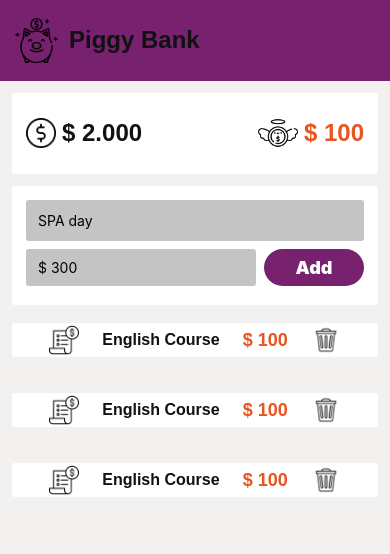
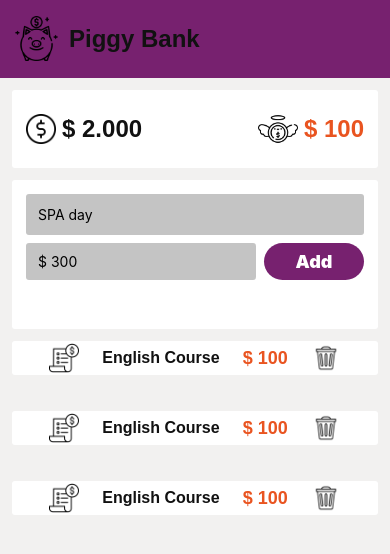
Before and after one commit to analiseburtet/PiggyBank-App, a React Native app: screen / in a window 390 px wide. Shown: the top 554 px of the page. Built offline with nearby package versions, Linux system fonts and the light colour scheme.

Commit message:
ajustar padding do componente form

```diff
--- a/src/components/Form.js
+++ b/src/components/Form.js
@@ -35,8 +35,9 @@ const styles =  StyleSheet.create({
         borderRadius: 3,
         margin: 12,
         marginTop: 0,
-        paddingBottom: 0,
-        paddingTop: 14
+        marginBottom: 6,
+        paddingVertical: 14,
+        paddingBottom: 36
     },
     input: {
         backgroundColor: '#C4C4C4',
```
